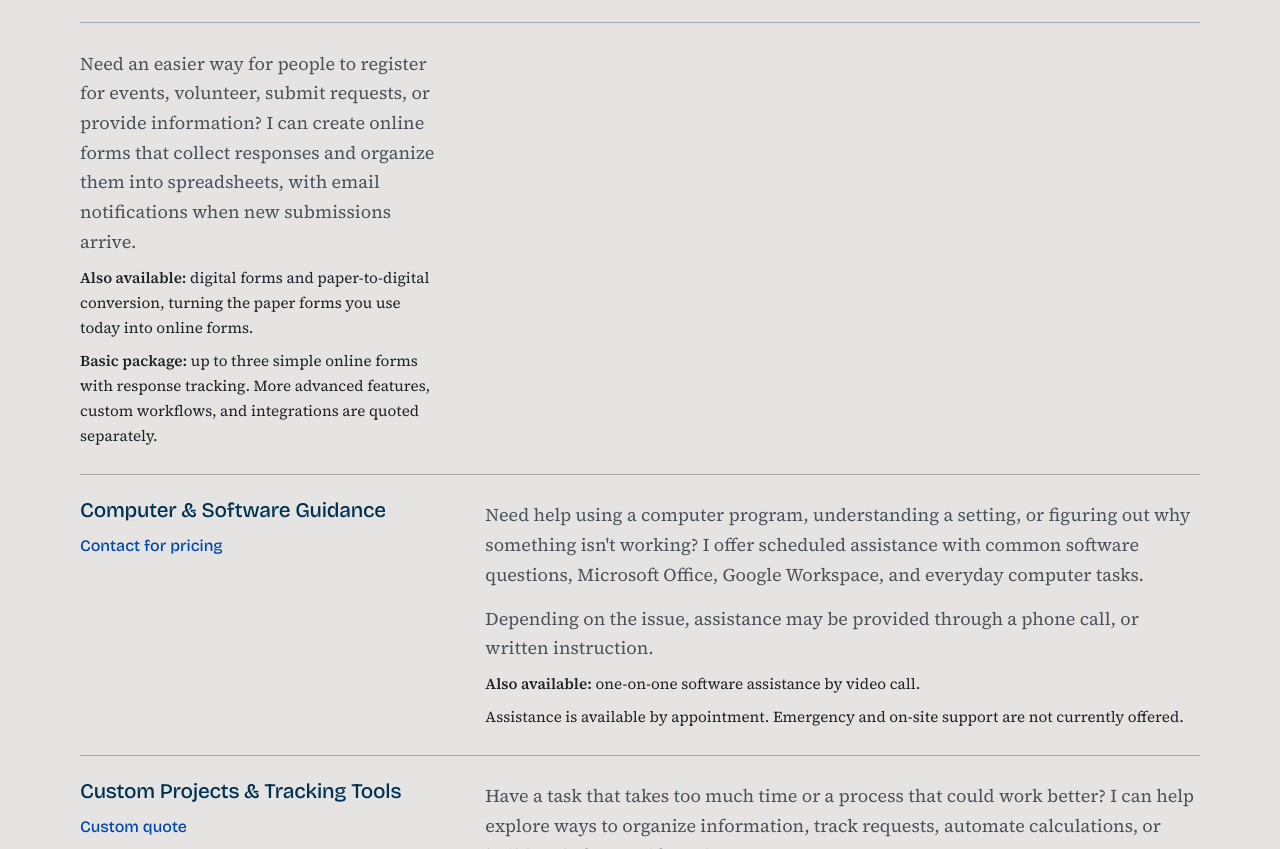
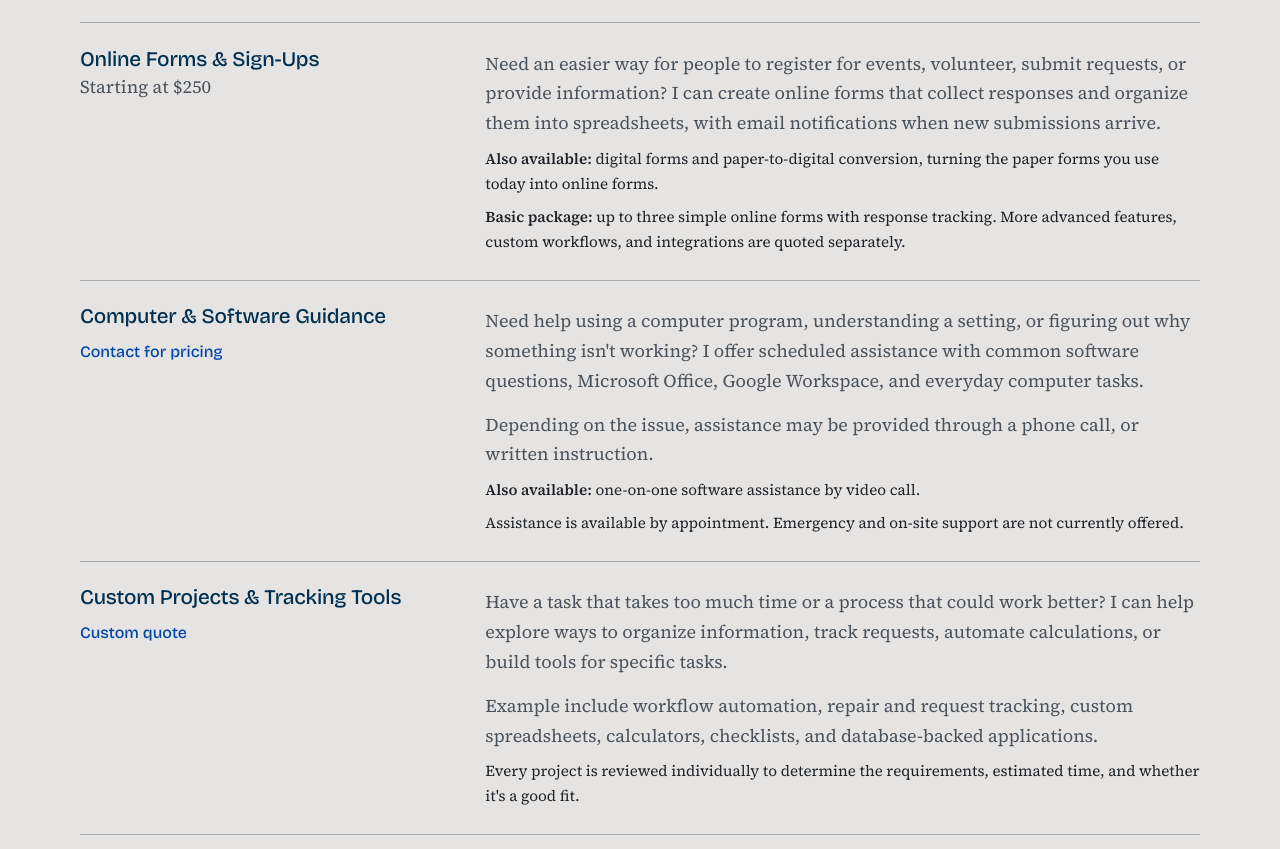
Before and after one commit to RaphLink/CEAprojectdev, a plain HTML site: page services.html in a window 1280 px wide. Shown: the part 2101-2950 px from the top of the page. Drawn offline with nearby package versions, Linux system fonts and the light colour scheme; a script that the page names is missing.

Commit message:
service.html updated

```diff
--- a/services.html
+++ b/services.html
@@ -175,7 +175,12 @@
 
                 <!-- Online Forms -->
                 <div class="row">
-                    <div>
+                    <div>                                   <!-- left column -->
+                        <h3>Online Forms &amp; Sign-Ups</h3>
+                        <p class="form">Starting at $250</p>
+                    </div>
+
+                    <div>                                   <!-- right column -->
                         <p>Need an easier way for people to register for events, volunteer, submit requests, or provide
                             information? I can create online forms that collect responses and organize them into spreadsheets,
                             with email notifications when new submissions arrive.
```
